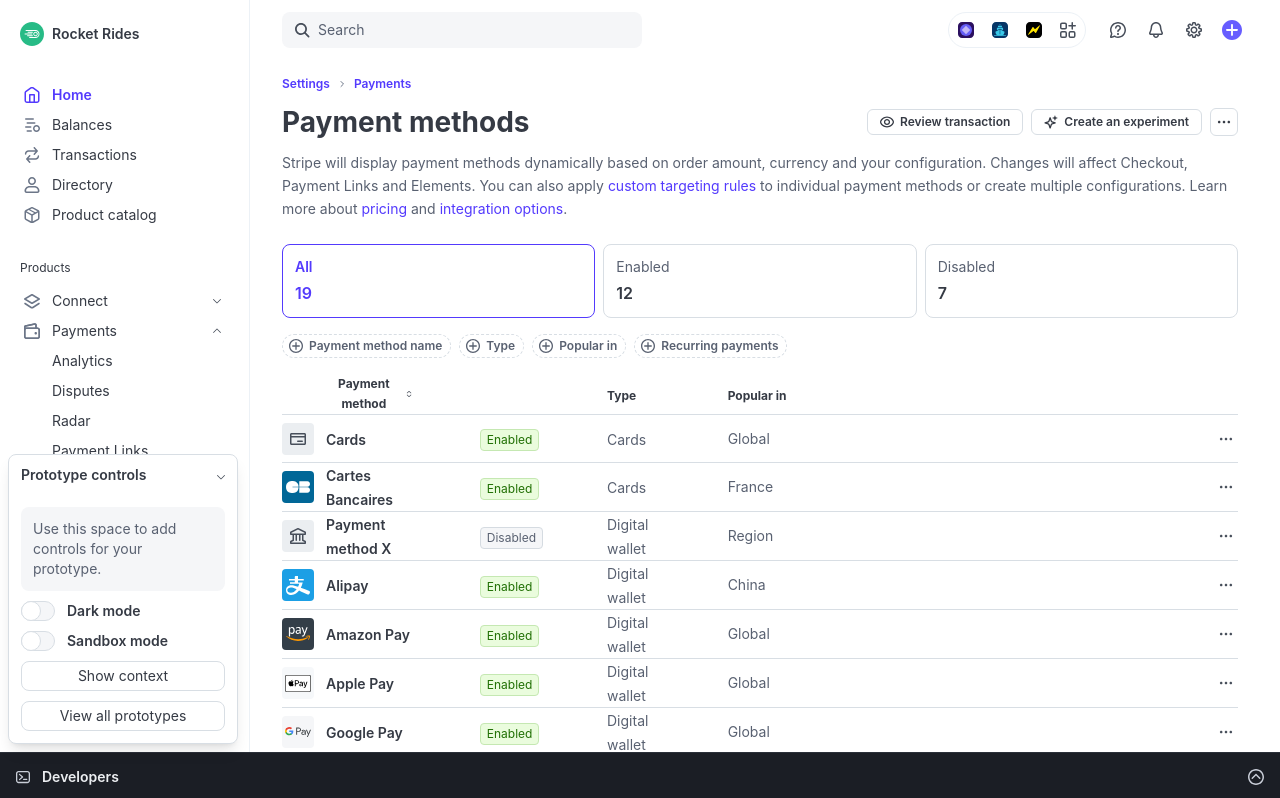
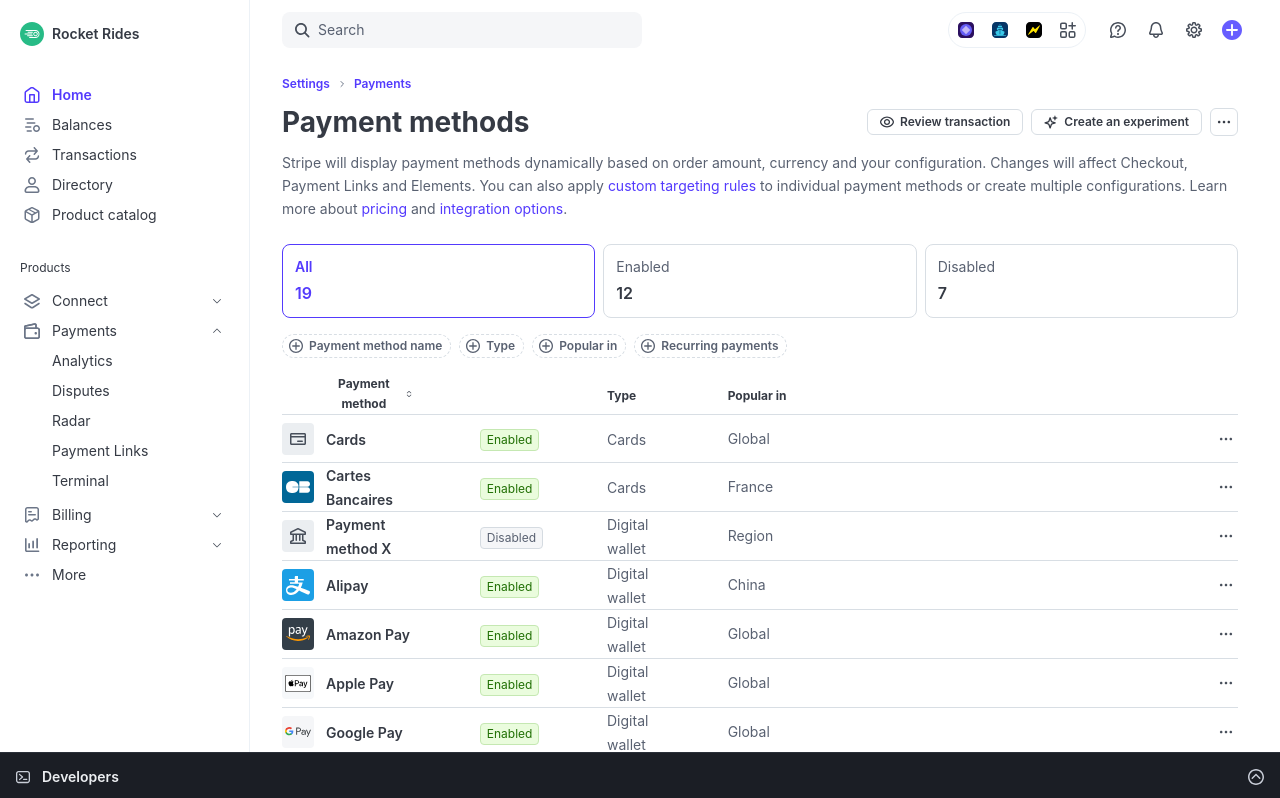
Before and after one commit to nancyz-stripe/stripe-dashboard-LPMs, a React (Vite) app: page /prototype5 in a window 1280 px wide. Shown: the top 798 px of the page. Built offline with nearby package versions, Linux system fonts and the light colour scheme.

Commit message:
Hide prototype control panel
Co-Authored-By: Claude Opus 4.6 (1M context) <noreply@anthropic.com>
Committed-By-Agent: claude

```diff
--- a/src/prototypes/prototype5/App.jsx
+++ b/src/prototypes/prototype5/App.jsx
@@ -23,12 +23,7 @@ export default function Prototype5App({ basePath = '' }) {
   return (
     <BasePathContext.Provider value={basePath}>
       <div className="min-h-screen bg-surface">
-        <ControlPanel
-          darkMode={darkMode}
-          onToggleDarkMode={() => setDarkMode(!darkMode)}
-          sandboxMode={sandboxMode}
-          onToggleSandboxMode={() => setSandboxMode(!sandboxMode)}
-        />
+        {/* ControlPanel hidden for now */}
 
         <div className="flex flex-col min-h-screen">
           <div className="flex flex-row flex-1 bg-surface">
```
